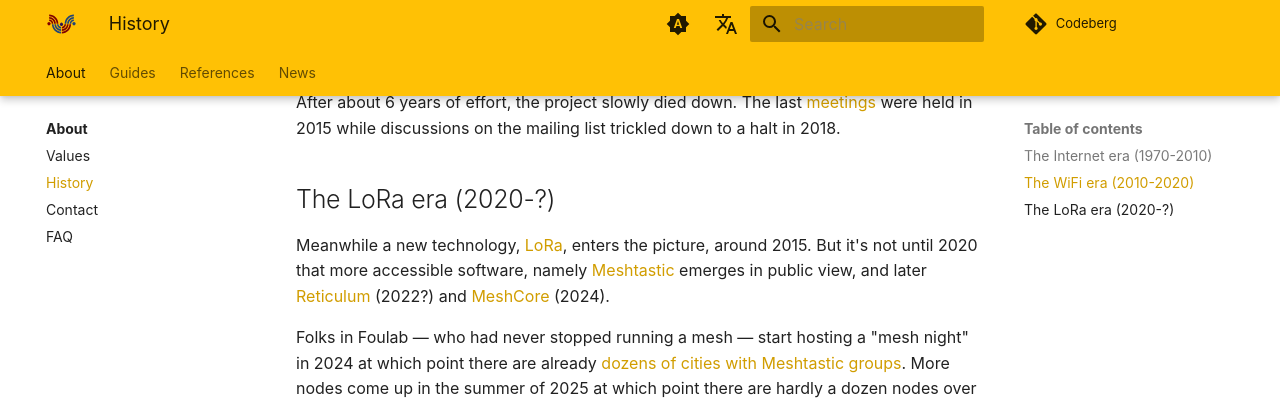
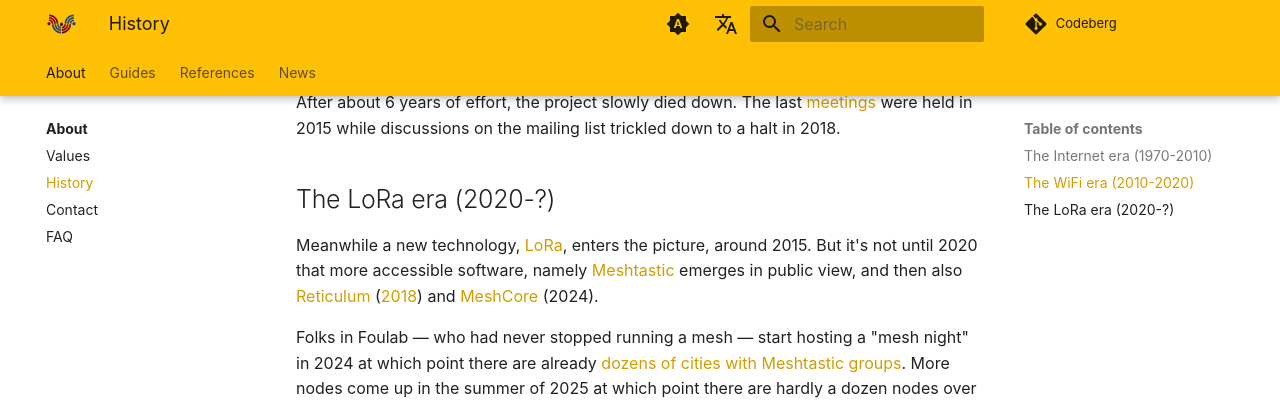
Before and after one commit to ReseauLibre/lora.reseaulibre.ca, an MkDocs documentation site: the page built from docs/history.md, in a window 1280 px wide and 900 px high, scrolled down 1663 px. Shown: the top 400 px of the window. Built offline with MkDocs 1.6.1 and Material for MkDocs 9.7.7, drawn with Linux system fonts in a browser that asks for light colours; plug-ins that fetch from the network failed and are left out; comment, search, counter and statistics services are not loaded.

Commit message:
correct reticulum start date

```diff
--- a/docs/history.md
+++ b/docs/history.md
@@ -84,8 +84,8 @@
 
 Meanwhile a new technology, [LoRa](https://en.wikipedia.org/wiki/LoRa), enters the picture, around 2015. But
 it's not until 2020 that more accessible software, namely
-[Meshtastic](https://en.wikipedia.org/wiki/Meshtastic) emerges in public view, and later [Reticulum](https://reticulum.network/)
-(2022?) and [MeshCore](https://en.wikipedia.org/wiki/MeshCore) (2024).
+[Meshtastic](https://en.wikipedia.org/wiki/Meshtastic) emerges in public view, and then also [Reticulum](https://reticulum.network/)
+([2018](https://unsigned.io/articles/2018_06_30_15-kilometre-ssh-link-with-rnode.html)) and [MeshCore](https://en.wikipedia.org/wiki/MeshCore) (2024).
 
 Folks in Foulab — who had never stopped running a mesh — start hosting
 a "mesh night" in 2024 at which point there are already [dozens of
```
